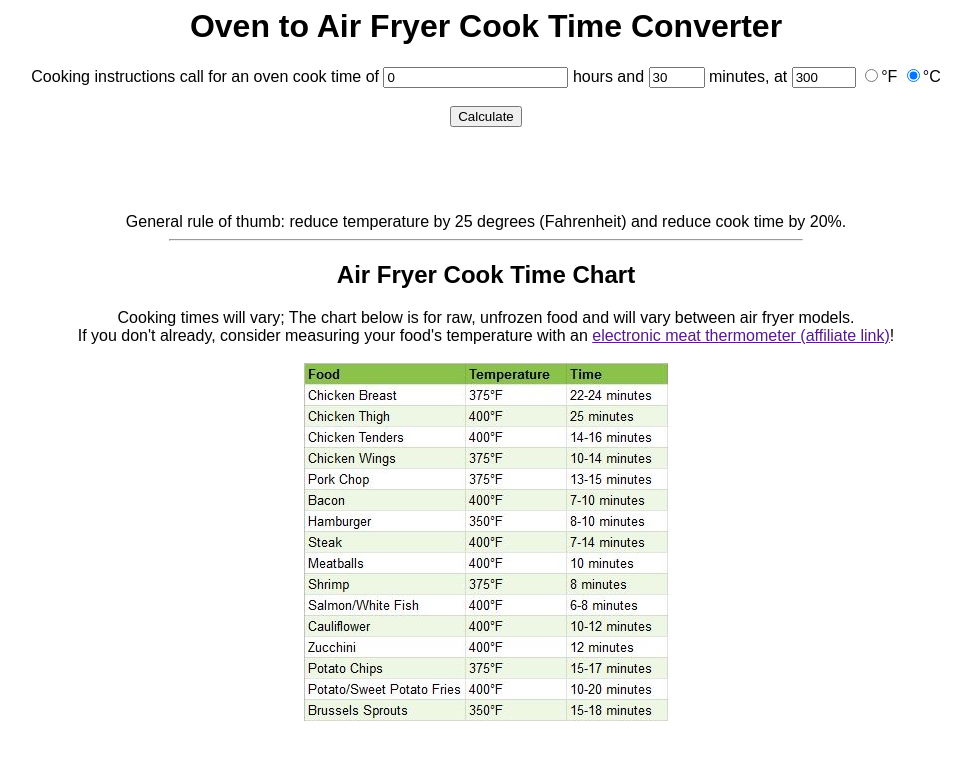
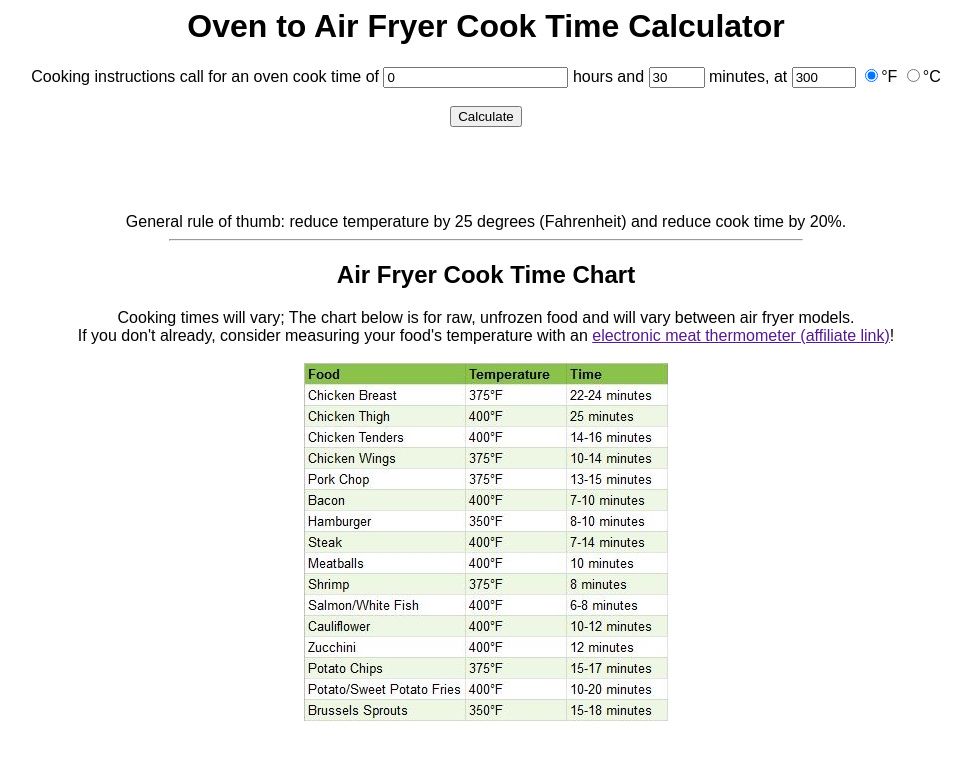
Before and after one commit to romanbelaire/OvenToAirFryer, a plain HTML site: page index.html in a window 1280 px wide. Shown: the whole page, without its empty margins (154-1125 px from the left). Drawn offline with Linux system fonts and the light colour scheme.

Commit message:
Update index.html

```diff
--- a/index.html
+++ b/index.html
@@ -43,13 +43,12 @@ document.getElementById("output").textContent = outputText;
 
 
 <body class = "body">
-<center><h1>Oven to Air Fryer Cook Time Converter</h1>
-
+<center><h1>Oven to Air Fryer Cook Time Calculator</h1>
 Cooking instructions call for an oven cook time of <input type = "number" id = "hoursInput" name = "hoursInput" value = "0" size = 2 min = 0></input> hours and
 								<input type = "number" name = "minsInput" id = "minsInput" value = "30" size = 2 step = 5 min = 0 max = 60></input> minutes, at
 								<input type = "number" name = "degreesInput" id = "degreesInput" value = "300" size = 3 step = 5 min = 90 max = 550></input>
-								<input type = "radio" name = "tempScaleRadio" id = "tempRadioF" value = "f" checked = "true"></input><span>&#176;</span>F
-								<input type = "radio" name = "tempScaleRadio" id = "tempRadioC" value = "c" checked = "false"></input><span>&#176;</span>C
+								<input type = "radio" name = "tempScaleRadio" id = "tempRadioF" value = "f" checked = "True"></input><span>&#176;</span>F
+								<input type = "radio" name = "tempScaleRadio" id = "tempRadioC" value = "c"></input><span>&#176;</span>C
 								</br></br>
 <button type = "button" onclick = "calculate()">Calculate</button>
 </br></br>
```
